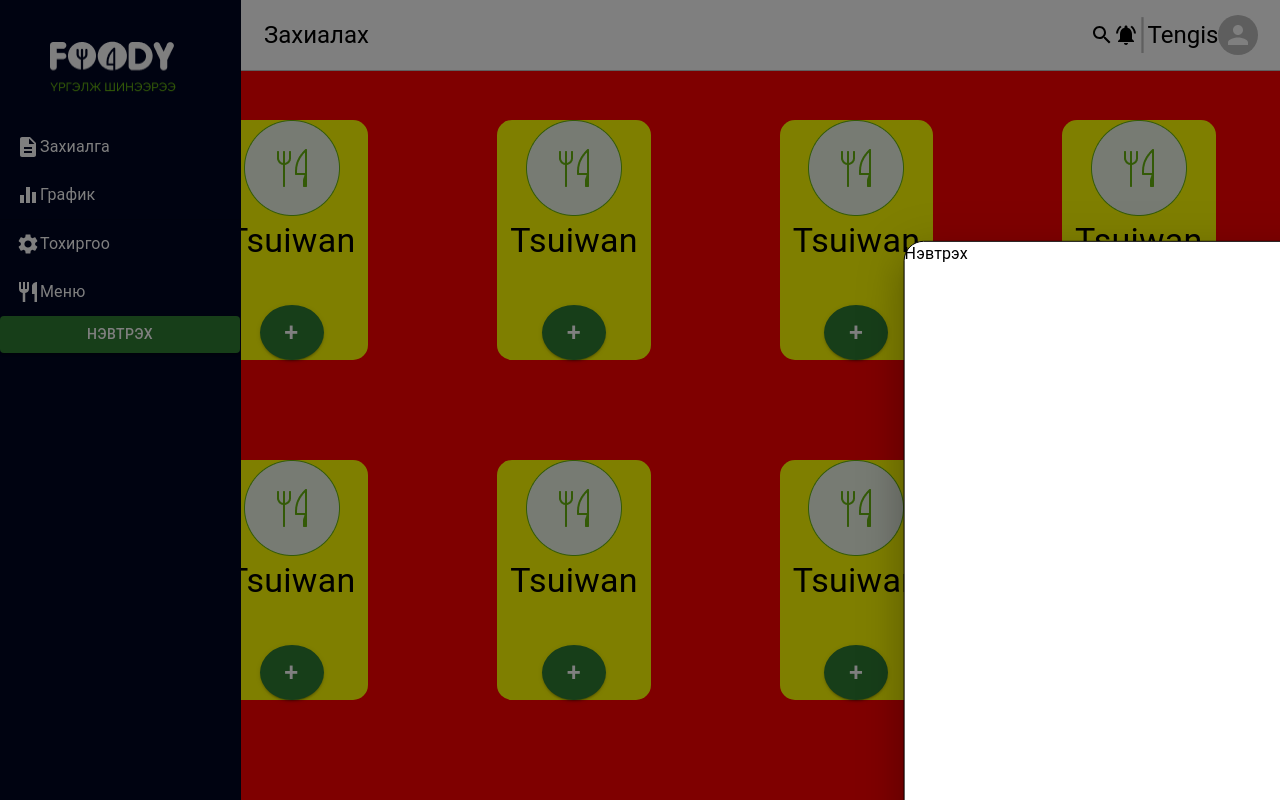
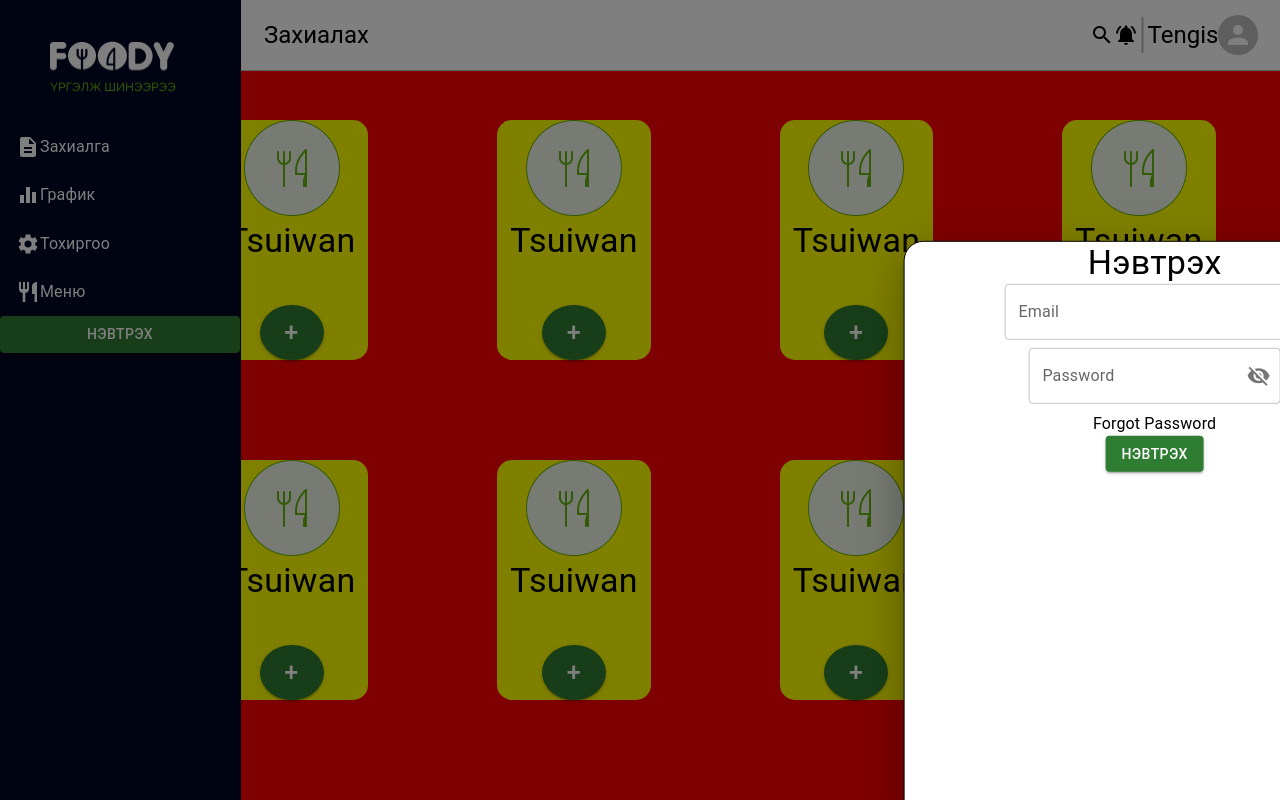
Before and after one commit to T1e2n3g4i5s6/Foody, a React (Create React App) app: page / in a window 1280 px wide. Both pictures are taken after a click on the button "НЭВТРЭХ". Shown: the top 800 px of the page. Built offline with nearby package versions, Linux system fonts and the light colour scheme.

Commit message:
Log in firebase holboh dutuu

```diff
--- a/src/FireBase/FirebaseConfig.js
+++ b/src/FireBase/FirebaseConfig.js
@@ -12,4 +12,4 @@ const firebaseConfig = {
 };
 
 const app = initializeApp(firebaseConfig);
-export const auth=getAuth(app)
+export const auth = getAuth(app)
--- a/src/HomePage/HomePage.jsx
+++ b/src/HomePage/HomePage.jsx
@@ -25,7 +25,6 @@ import Logo from "../images/Logo.png"
 import FoodCart from "./FoodCart";
 import LoginModal from "./LogIn";
 import { useFunction } from "../provider/FunctionProvider";
-
   const  Home = () => {
     const {handleOpen} = useFunction();
   return (
--- a/src/HomePage/LogIn.jsx
+++ b/src/HomePage/LogIn.jsx
@@ -4,6 +4,17 @@ import Button from '@mui/material/Button';
 import Typography from '@mui/material/Typography';
 import Modal from '@mui/material/Modal';
 import { useFunction } from '../provider/FunctionProvider';
+import TextField from "@mui/material/TextField";
+import { auth } from '../FireBase/FirebaseConfig';
+import { useState } from 'react';
+import IconButton from '@mui/material/IconButton';
+import OutlinedInput from '@mui/material/OutlinedInput';
+import InputLabel from '@mui/material/InputLabel';
+import InputAdornment from '@mui/material/InputAdornment';
+import FormControl from '@mui/material/FormControl';
+import Visibility from '@mui/icons-material/Visibility';
+import VisibilityOff from '@mui/icons-material/VisibilityOff';
+import { Link } from '@mui/icons-material';
 
 const style = {
   width:500,
@@ -15,10 +26,28 @@ const style = {
   display:"flex",
   flexDirection:"column",
   transform: 'translate(+180%, +40%)',
+  alignItems:"center"
 };
+
 const LoginModal = () => {
 
-    const {open, setOpen, handleClose, handleOpen} = useFunction();
+  const {open,handleClose} = useFunction();
+
+  const [values, setValues] = useState({
+    password: '',
+    showPassword: false,
+  });
+
+  const handleClickShowPassword = () => {
+    setValues({
+      ...values,
+      showPassword: !values.showPassword,
+    });
+  };
+  const Set = () => {
+
+  }
+
   return (
     <div>
       <Modal
@@ -28,7 +57,29 @@ const LoginModal = () => {
         aria-describedby="modal-modal-description"
       >
         <Box sx={style}>
-          <Typography>Нэвтрэх</Typography>
+          <Typography variant='h4'>Нэвтрэх</Typography>
+          <TextField sx={{width:"60%"}} label="Email"/>
+        <FormControl sx={{ m: 1, width: '25ch' }} variant="outlined">
+          <InputLabel htmlFor="outlined-adornment-password">Password</InputLabel>
+          <OutlinedInput
+            type={values.showPassword ? 'text' : 'password'}
+            value={values.password}
+            onChange={(e) => e.preventDefault()}
+            endAdornment={
+              <InputAdornment>
+                <IconButton
+                  onClick={handleClickShowPassword}
+                  edge="end"
+                >
+                  {values.showPassword ? <Visibility /> : <VisibilityOff />}
+                </IconButton>
+              </InputAdornment>
+            }
+            label="Password"
+            />
+        </FormControl>
+        <Typography>Forgot Password</Typography>
+        <Button variant="contained" color="success">Нэвтрэх</Button>
         </Box>
       </Modal>
     </div>
```
